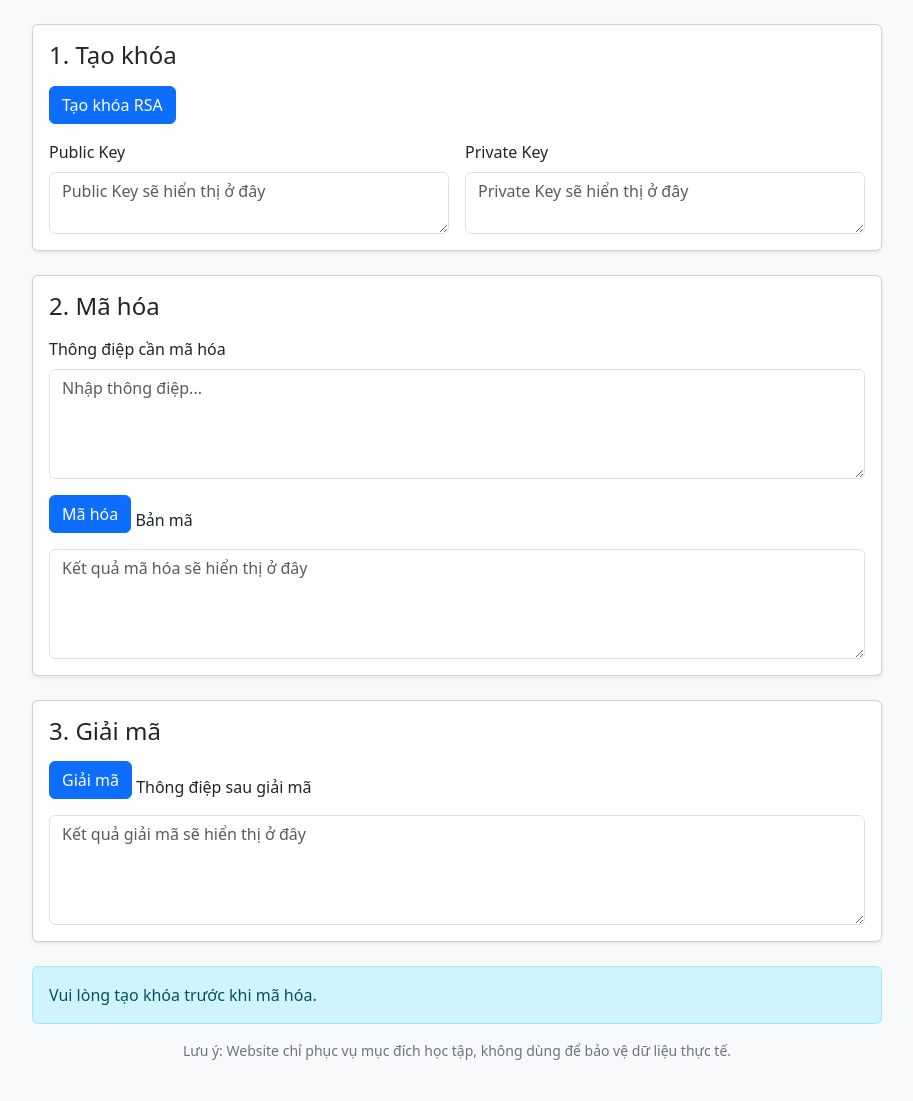
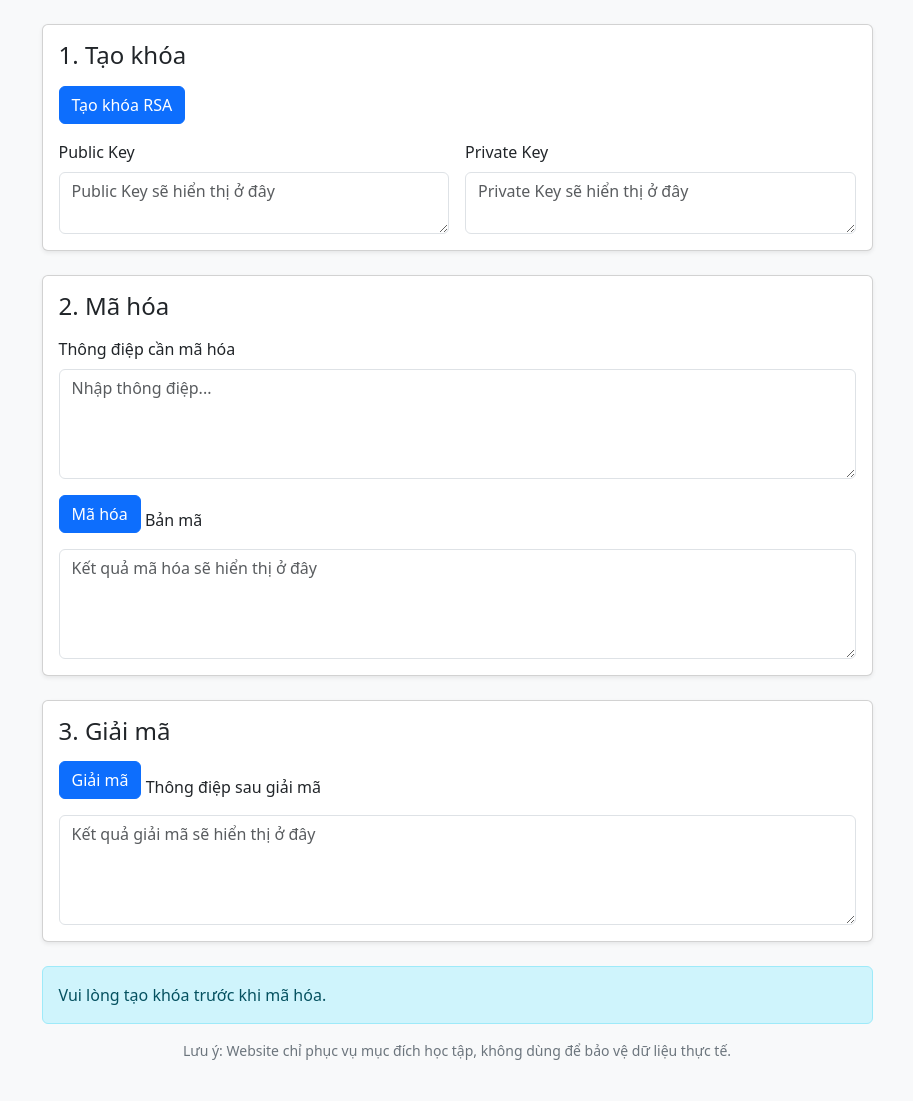
Before and after one commit to lxathien/RSA-Simulator, a Flask app: page / in a window 1280 px wide. Shown: the part 104-1205 px from the top of the page, without its empty margins (183-1096 px from the left). Run offline with Flask 3, Linux system fonts and the light colour scheme; some libraries are stand-ins or nearby versions.

Commit message:
Use Bootstrap grid for responsive page width

```diff
--- a/templates/index.html
+++ b/templates/index.html
@@ -8,7 +8,8 @@
 </head>
 <body class="bg-light">
     <main class="container py-4">
-        <div class="mx-auto" style="max-width: 850px;">
+        <div class="row">
+            <div class="col-12 col-lg-10 col-xl-9 mx-auto">
                 <header class="text-center mb-4">
                     <h1 class="text-primary">RSA Simulator</h1>
                     <p class="text-secondary">Mô phỏng tạo khóa, mã hóa và giải mã bằng thuật toán RSA.</p>
@@ -57,6 +58,7 @@
                 <p id="status" class="alert alert-info" role="status">Vui lòng tạo khóa trước khi mã hóa.</p>
                 <p class="small text-secondary text-center">Lưu ý: Website chỉ phục vụ mục đích học tập, không dùng để bảo vệ dữ liệu thực tế.</p>
             </div>
+        </div>
     </main>
 
     <script src="{{ url_for('static', filename='js/bootstrap.bundle.min.js') }}"></script>
```
Lines whose indentation alone changed are shown as unchanged.
